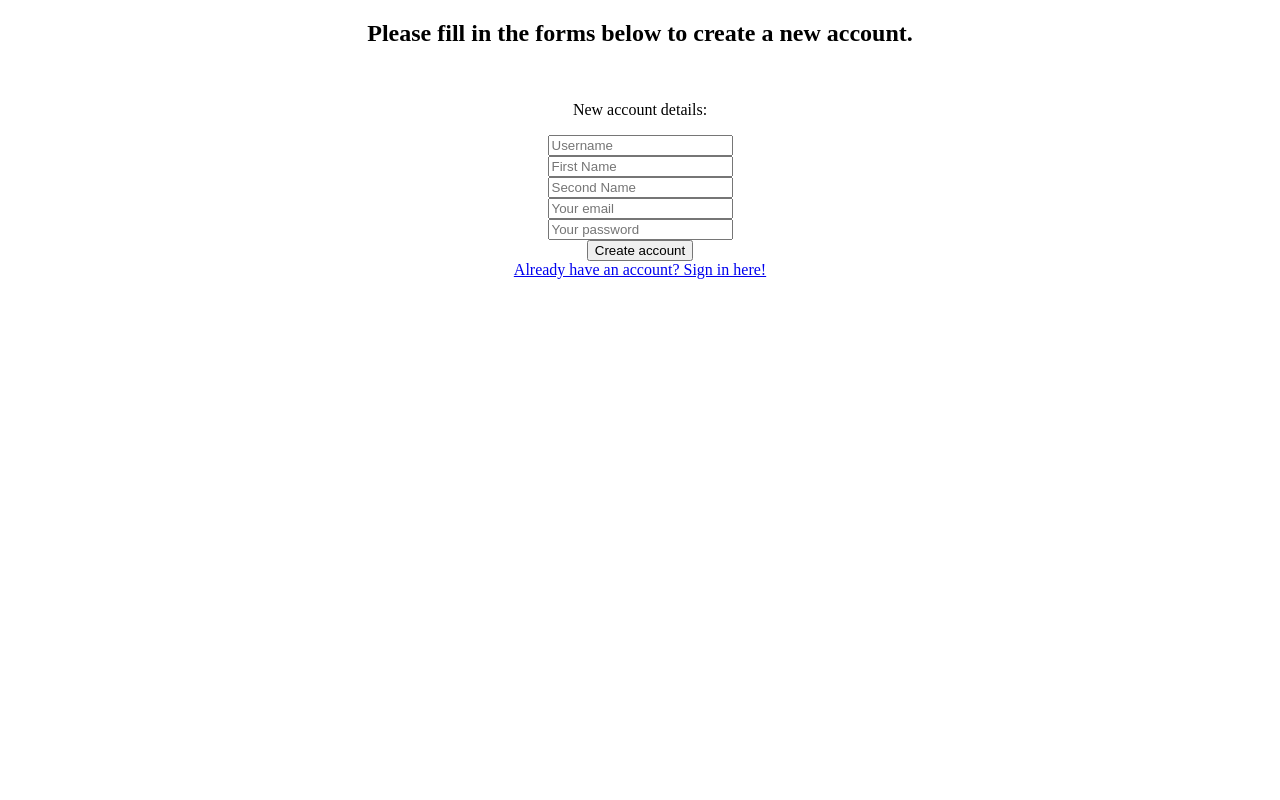
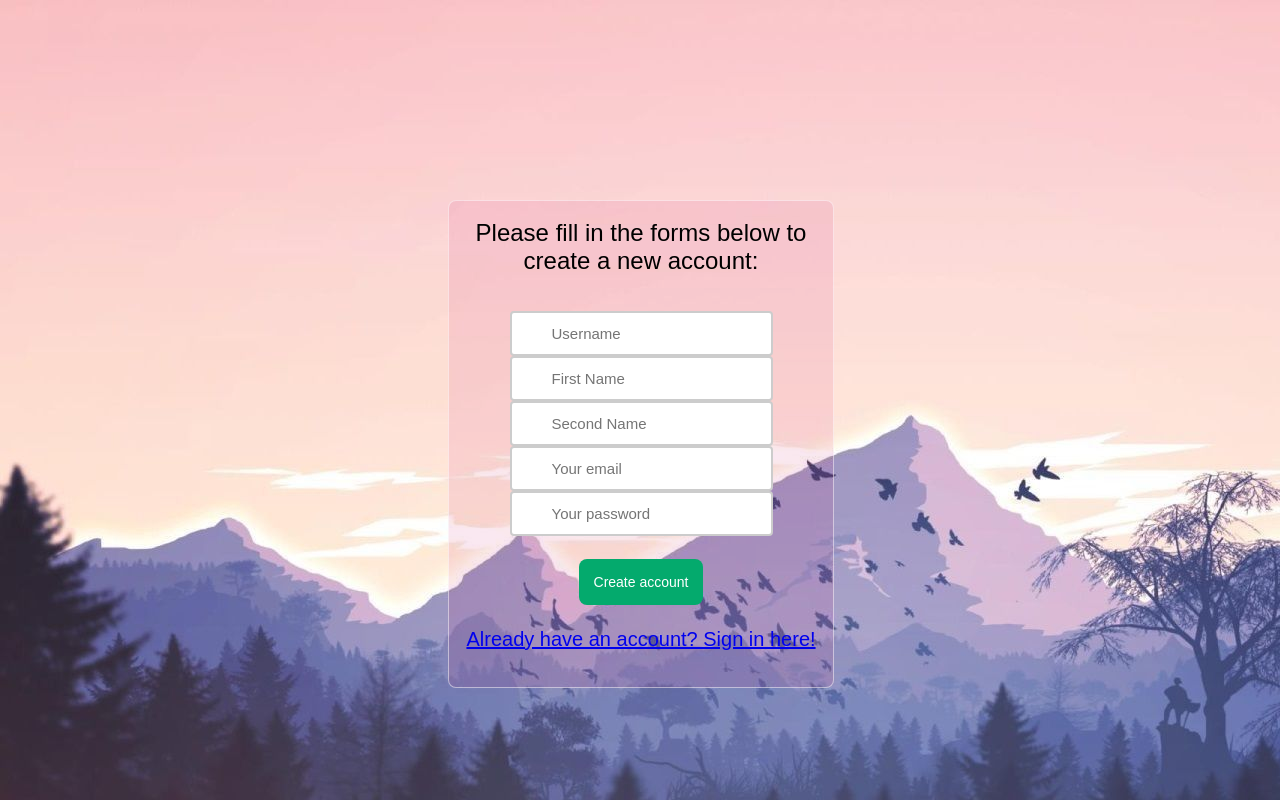
Before and after one commit to codystavar/AProject, a plain HTML site: page client/signup.html in a window 1280 px wide. Drawn offline with Linux system fonts and the light colour scheme.

Commit message:
Added base CSS
- Added CSS style file
- Added code to the CSS file
- Modified index, signup and myprofile html and added visuals
- Added images for index, signup and myprofile

```diff
--- a/client/signup.html
+++ b/client/signup.html
@@ -3,32 +3,28 @@
     <head>
       <title>Create a user - TSS </title>
         <script src="static/signup.js"></script>
+        <link rel="stylesheet" href="static/style/style.css">
     </head>
     <body>
         <div>
             <div>
-                <center><h2> Please fill in the forms below to create a new account.</h2>
+              <div class = "div indexbg">
+                <div class = "box">
+                  <br>
+                <center><p1> Please fill in the forms below to create a new account:</p1></center>
                     <br>
-                    <p>New account details:</p>
-               <input name="username" type="text" placeholder="Username"/></center>
-              </div>
-              <div>
-            <center>
-               <input name="firstName" type="text" placeholder="First Name"/></center>
-              </div>
-            <div>
-             <center>
-                 <input name="secondName" type="text" placeholder="Second Name"/></center>
-            </div>
-            <div>
+                    <br>
+              <center><input name="username" type="text" placeholder="Username"/></center>
+              <center><input name="firstName" type="text" placeholder="First Name"/></center>
+              <center><input name="secondName" type="text" placeholder="Second Name"/></center>
               <center><input name="email" type="email" placeholder="Your email"/></center>
-            </div>
-            <div>
-                <center><input name="password" type="password" placeholder="Your password"/></center>
-              </div>
-            <div>
-              <center><button onclick="createAccount()">Create account</button></center>
-              <center> <a href="http://localhost:3002">Already have an account? Sign in here!</a></center>
+              <center><input name="password" type="password" placeholder="Your password"/></center>
+              <br>
+              <center><button class=button1 onclick="createAccount()">Create account</button></center>
+              <br>
+              <center><p2><a href="http://localhost:3002">Already have an account? Sign in here!</a></p2></center>
+              <br>
+              <br>
             </div>
           </div>
         </div>
--- /dev/null
+++ b/client/static/style/style.css
@@ -0,0 +1,104 @@
+div.indexbg {
+
+background-image: url("images/index.jpg");
+position: absolute;
+top: 0;
+left: 0;
+width: 100%;
+height: 100%;
+}
+
+div.myprofilebg {
+
+  background-image: url("images/myprofilebg.jpg");
+  position: absolute;
+  top: 0;
+  left: 0;
+  width: 100%;
+  height: 100%;
+  }
+
+.button1 {
+    background-color: #04AA6D;
+    border: none;
+    color: white;
+    padding: 15px;
+    text-align: center;
+    text-decoration: none;
+    text-shadow: #000503;
+    display: inline-block;
+    font-size: 14px;
+    margin: 5px 2px;
+    border-radius: 8px;
+  }
+
+  .button1:hover {
+    box-shadow: 0 12px 16px 0 rgba(0,0,0,0.24),0 17px 50px 0 rgba(0,0,0,0.19);
+  }
+
+.button2 {
+    background-color: #196472;
+    border: none;
+    color: white;
+    padding: 15px;
+    text-align: center;
+    text-decoration: none;
+    text-shadow: #000503;
+    display: inline-block;
+    font-size: 14px;
+    margin: 5px 2px;
+    border-radius: 8px;
+  }
+
+  .button2:hover {
+    box-shadow: 0 12px 16px 0 rgba(0,0,0,0.24),0 17px 50px 0 rgba(0,0,0,0.19);
+  }
+
+ input {
+    width: auto;
+    box-sizing: border-box;
+    border: 2px solid #ccc;
+    border-radius: 4px;
+    font-size: 15px;
+
+    background-color: white;
+    background-position: 10px 10px;
+    padding: 12px 20px 12px 40px;
+  }
+
+.box{
+
+    border: 1px solid rgb(255, 255, 255, 0.5);
+    width: 30%;
+    text-align: center;
+    background-color: rgba(200, 29, 114, 0.1);
+    border-radius: 8px;
+    top: 25%;
+    left: 35%;
+    position: absolute;
+
+    }
+
+.box2{
+
+      border: 1px solid rgba(255, 255, 255, 0.5);
+      width: 30%;
+      text-align: center;
+      background-color: rgba(47, 0, 109, 0.4);
+      border-radius: 8px;
+      top: 25%;
+      left: 35%;
+      position: absolute;
+
+      }
+
+ p1{
+  font-family:Arial, Helvetica, sans-serif;
+  text-shadow: 2px 2px, #333333;
+  font-size: 24px;
+}
+
+p2{
+  font-family:Arial, Helvetica, sans-serif;
+  font-size: 20px;
+}
```
Also changed, not shown: client/index.html (+22 -11 lines), client/myprofile.html (+12 -4 lines), client/static/style/images/index.jpg (added), client/static/style/images/myprofilebg.jpg (added).
